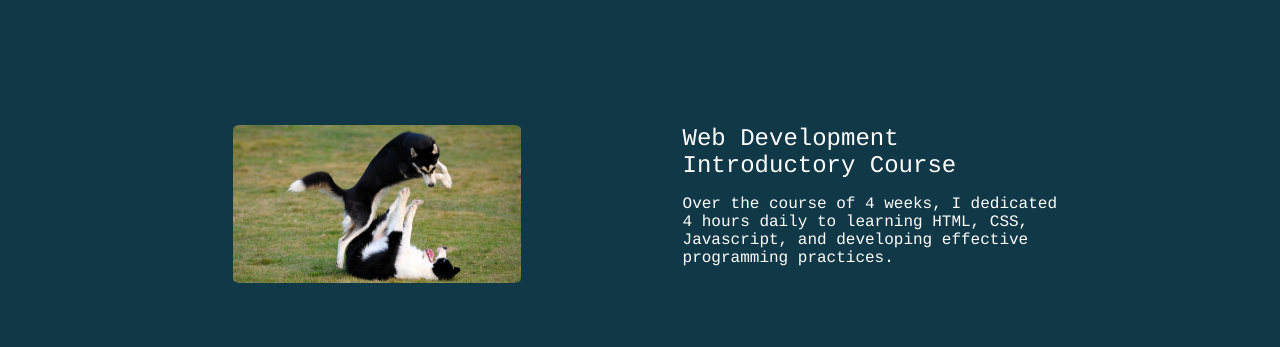
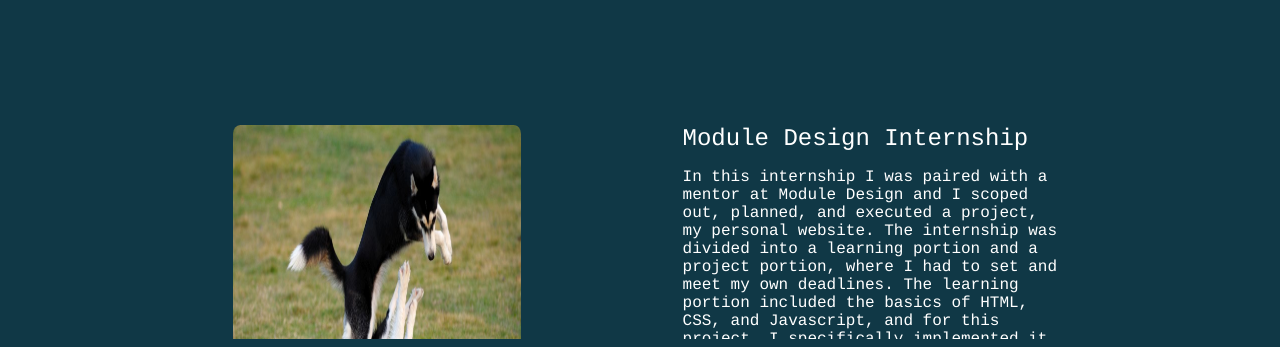
Before and after one commit to dopineda77/dopineda77.github.io, a plain HTML site: page experience.html in a window 1280 px wide. Shown: the part 499-846 px from the top of the page. Drawn offline with Linux system fonts and the light colour scheme.

Commit message:
updated experience

```diff
--- a/experience.html
+++ b/experience.html
@@ -67,10 +67,17 @@
       <div class="cont-box">
         <img class="page-images" src="assets/images/dog-playing.jpg"/>
         <div class="cont-textbox">
-            <div class="cont-title">Web Development Introductory Course</div>
+            <div class="cont-title">Module Design Internship</div>
             <p class="cont-text">
-              Over the course of 4 weeks, I dedicated 4 hours daily to learning HTML, CSS,
-              Javascript, and developing effective programming practices.
+              In this internship I was paired with a mentor at Module Design and
+              I scoped out, planned, and executed a project, my personal website.
+              The internship was divided into a learning portion and a project portion,
+              where I had to set and meet my own deadlines. The learning portion included
+              the basics of HTML, CSS, and Javascript, and for this project, I specifically
+              implemented it using flexbox. The project portion consisted of me creating my
+              deadlines and hashing out which sections had the highest priority. Throughout
+              the entire process I met with my mentor to ask guiding questions weekly, but
+              the project’s execution and design was independently my process.
             </p>
         </div>
       </div>
```
